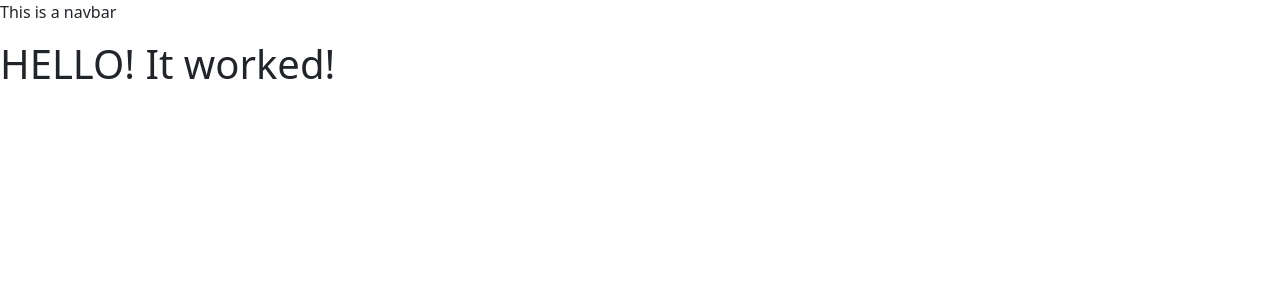
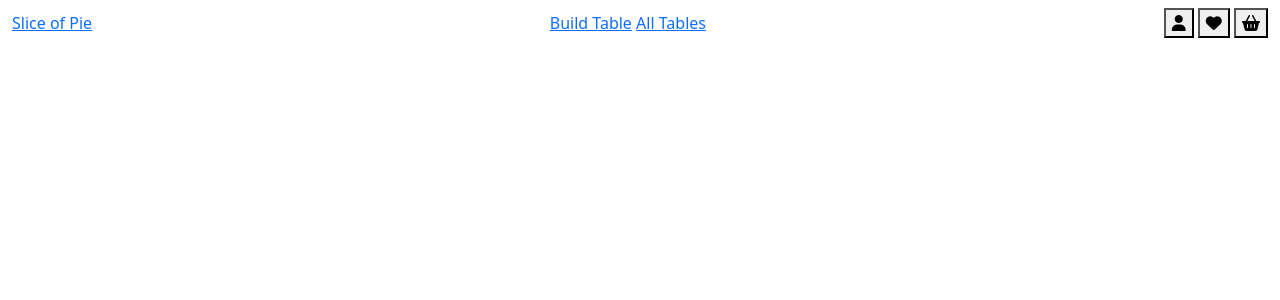
Before and after one commit to franciskershaw/slice-of-pie, a Django app: page / in a window 1280 px wide. Shown: the top 300 px of the page. Run offline with Django 3.2, Linux system fonts and the light colour scheme; style sheets or scripts are compiled from the project's sources; some libraries are stand-ins or nearby versions.

Commit message:
add basic navbar content

```diff
--- a/home/templates/home/index.html
+++ b/home/templates/home/index.html
@@ -3,5 +3,5 @@
 {% load static %}
 
 {% block content %}
- <h1>HELLO! It worked!</h1>
+
 {% endblock %}
--- a/static/scss/base.scss
+++ b/static/scss/base.scss
@@ -1 +1,5 @@
 @import url('https://fonts.googleapis.com/css2?family=Varela+Round&display=swap');
+
+
+// 3 - LAYOUT
+@import '3-layout/navbar';
--- a/templates/base.html
+++ b/templates/base.html
@@ -33,10 +33,12 @@
 
     <title>Slice of Pie | {% block extra_title %}{% endblock %}</title>
 </head>
+
 <body>
 
+    <!-- Navbar -->
     <header>
-        <nav><p>This is a navbar</p></nav>
+        {% include 'includes/navbar.html' %}
     </header>
 
     {% if messages %}
--- /dev/null
+++ b/templates/includes/navbar.html
@@ -0,0 +1,15 @@
+<nav class="fixed-top container-fluid">
+    <div class="navbar">
+        <a href="#">Slice of Pie</a>
+        <div>
+            <a href="#">Build Table</a>
+            <a href="#">All Tables</a>
+        </div>
+        <div class="justify-content-end">
+            <button><span><i class="fas fa-user"></i></span></button>
+            <button><span><i class="fas fa-heart"></i></span></button>
+            <button><span><i class="fas fa-shopping-basket"></i></span></button>
+            <button class="d-sm-none"><span><i class="fas fa-bars"></i></span></button>
+        </div>
+    </div>
+</nav>
```
Also changed, not shown: static/scss/1-helpers/_variables.scss (added), static/scss/3-layout/_navbar.scss (added), templates/includes/footer.html (added).
